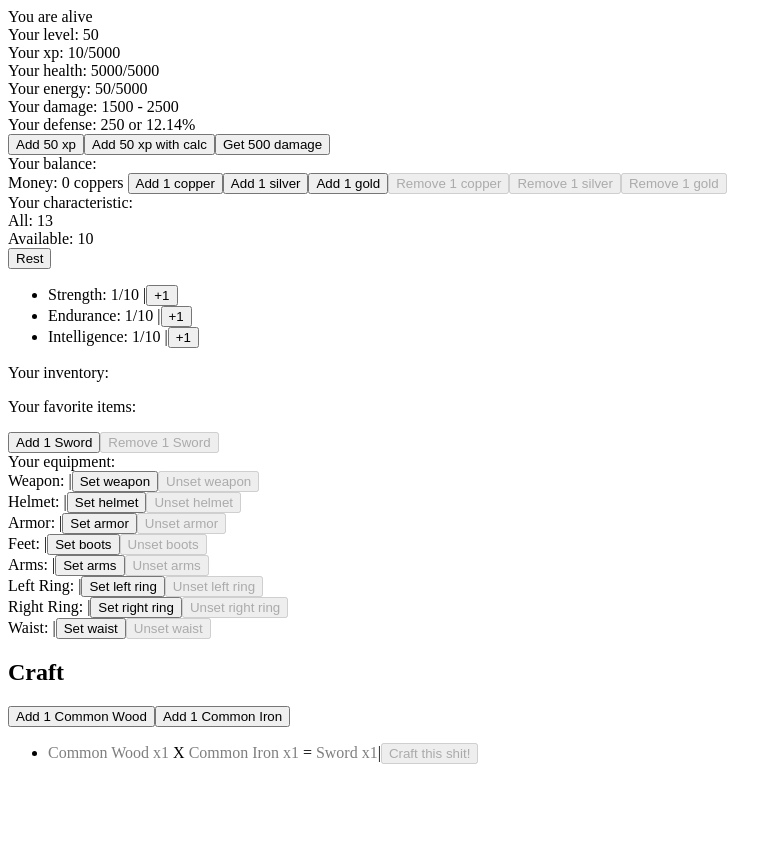
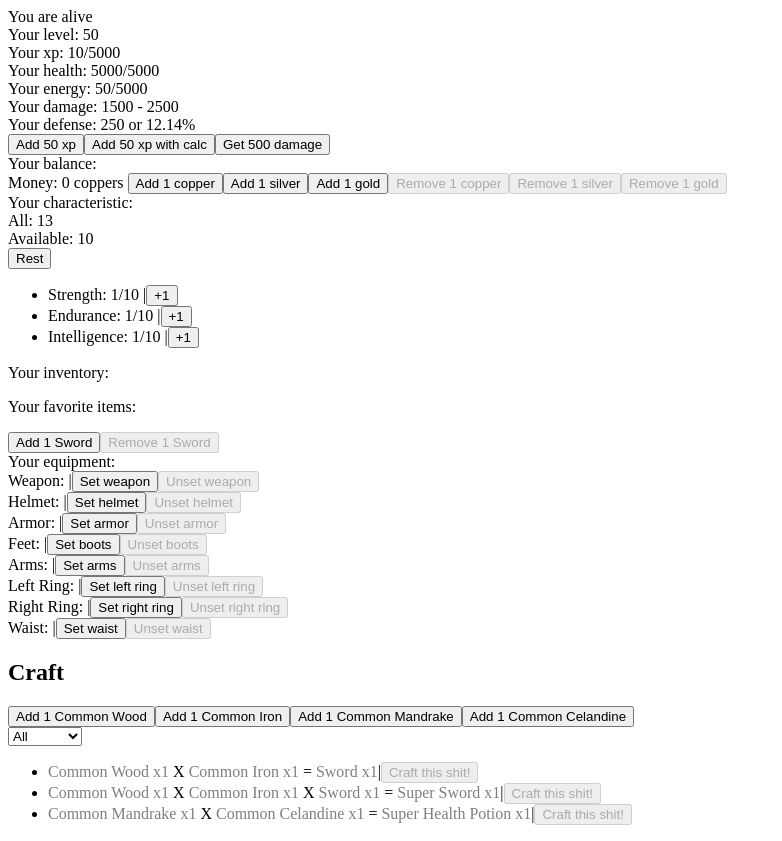
Before and after one commit to dmitrytavern/training-react-rpg-game, a React (Create React App) app: page / in a window 1280 px wide. Shown: the whole page, without its empty margins (0-782 px from the left). Before the commit the page ends 800 px from the top, so only its background shows below. Built offline with nearby package versions, Linux system fonts and the light colour scheme.

Commit message:
Added new blueprints and updated getBlueprints

```diff
--- a/src/AppCraft.tsx
+++ b/src/AppCraft.tsx
@@ -1,8 +1,9 @@
-import { observer } from 'mobx-react-lite'
+import React, {useState} from "react"
 import ItemsFactory from "./store/ItemsFactory"
 import CraftBlueprint from "./store/CraftBlueprint"
-import {useCraftStore} from "./contexts/craftStoreContext"
-import {usePlayerStore} from "./contexts/playerStoreContext";
+import { observer } from 'mobx-react-lite'
+import { useCraftStore } from "./contexts/craftStoreContext"
+import { usePlayerStore } from "./contexts/playerStoreContext"
 
 
 const itemsFactory = new ItemsFactory()
@@ -60,12 +61,27 @@ const AppCraft = () => {
 	const player = usePlayerStore()
 	const craft = useCraftStore()
 
+	const [blueprints, setBlueprints] = useState(craft.getBlueprints())
+
 	const addCommonWood = () => {
 		player.inventory.addItem(itemsFactory.create(101), 1)
 	}
 
 	const addCommonIron = () => {
 		player.inventory.addItem(itemsFactory.create(102), 1)
+	}
+
+	const addCommonMandrake = () => {
+		player.inventory.addItem(itemsFactory.create(103), 1)
+	}
+
+	const addCommonCelandine = () => {
+		player.inventory.addItem(itemsFactory.create(104), 1)
+	}
+
+	const changeHandler = (event: React.SyntheticEvent) => {
+		let target = event.target as HTMLInputElement
+		setBlueprints(craft.getBlueprints(target.value))
 	}
 
 	return (
@@ -75,10 +91,20 @@ const AppCraft = () => {
 			<div>
 				<button onClick={addCommonWood}>Add 1 Common Wood</button>
 				<button onClick={addCommonIron}>Add 1 Common Iron</button>
+				<button onClick={addCommonMandrake}>Add 1 Common Mandrake</button>
+				<button onClick={addCommonCelandine}>Add 1 Common Celandine</button>
+			</div>
+
+			<div>
+				<select onChange={changeHandler}>
+					<option value="all" selected>All</option>
+					<option value="smithing">Smithing</option>
+					<option value="alchemy">Alchemy</option>
+				</select>
 			</div>
 
 			<ul>
-				{craft.getBlueprints().map((item, i) => (
+				{blueprints.map((item, i) => (
 					<AppCraftBlueprint
 						key={i}
 						id={item.id}
--- a/src/store/Craft/Craft.ts
+++ b/src/store/Craft/Craft.ts
@@ -31,7 +31,10 @@ class Craft {
 		}
 	}
 
-	public getBlueprints(): CraftBlueprint[] {
+	public getBlueprints(category?: string): CraftBlueprint[] {
+		if (category && category !== 'all') {
+			return this.blueprints.filter((x) => x.category === category)
+		}
 		return this.blueprints
 	}
 
--- a/src/store/Craft/data/index.ts
+++ b/src/store/Craft/data/index.ts
@@ -12,7 +12,32 @@ const data: CraftBlueprintProps[] = [
 			id: 1,
 			quantity: 1
 		}
-	}
+	},
+	{
+		id: 2,
+		category: 'smithing',
+		materials: [
+			{id: 101, quantity: 1},
+			{id: 102, quantity: 1},
+			{id: 1, quantity: 1}
+		],
+		result: {
+			id: 11,
+			quantity: 1
+		}
+	},
+	{
+		id: 3,
+		category: 'alchemy',
+		materials: [
+			{id: 103, quantity: 1},
+			{id: 104, quantity: 1}
+		],
+		result: {
+			id: 201,
+			quantity: 1
+		}
+	},
 ]
 
 export default data
--- a/src/store/ItemsFactory/data/Materials.ts
+++ b/src/store/ItemsFactory/data/Materials.ts
@@ -15,6 +15,20 @@ const materials: ItemMaterialProps[] = [
 		category: 'Material:Iron',
 		quality: 'common'
 	},
+	{
+		id: 103,
+		name: 'Common Mandrake',
+		type: 'material',
+		category: 'Material:Herb',
+		quality: 'common'
+	},
+	{
+		id: 104,
+		name: 'Common Celandine',
+		type: 'material',
+		category: 'Material:Herb',
+		quality: 'common'
+	},
 ]
 
 export default materials
--- a/src/store/ItemsFactory/data/Potions.ts
+++ b/src/store/ItemsFactory/data/Potions.ts
@@ -1,6 +1,16 @@
 import {ItemPotionProps} from "../../Items/ItemPotion"
 
 const data: ItemPotionProps[] = [
+	{
+		id: 201,
+		name: 'Super Health Potion',
+		type: 'potion',
+		category: 'Potion:Health',
+		quality: 'common',
+		effects: [
+			{ name: 'Health', type: 'health', operator: '+', value: 100 },
+		]
+	},
 ]
 
 export default data
--- a/src/store/ItemsFactory/data/Weapons.ts
+++ b/src/store/ItemsFactory/data/Weapons.ts
@@ -11,6 +11,16 @@ const weapons: ItemWeaponProps[] = [
 			{ name: 'Damage', type: 'damage', operator: '+', value: 50 },
 		]
 	},
+	{
+		id: 11,
+		name: 'Super Sword',
+		type: 'weapon',
+		category: 'swords',
+		quality: 'common',
+		effects: [
+			{ name: 'Damage', type: 'damage', operator: '+', value: 50 },
+		]
+	},
 ]
 
 export default weapons
```
